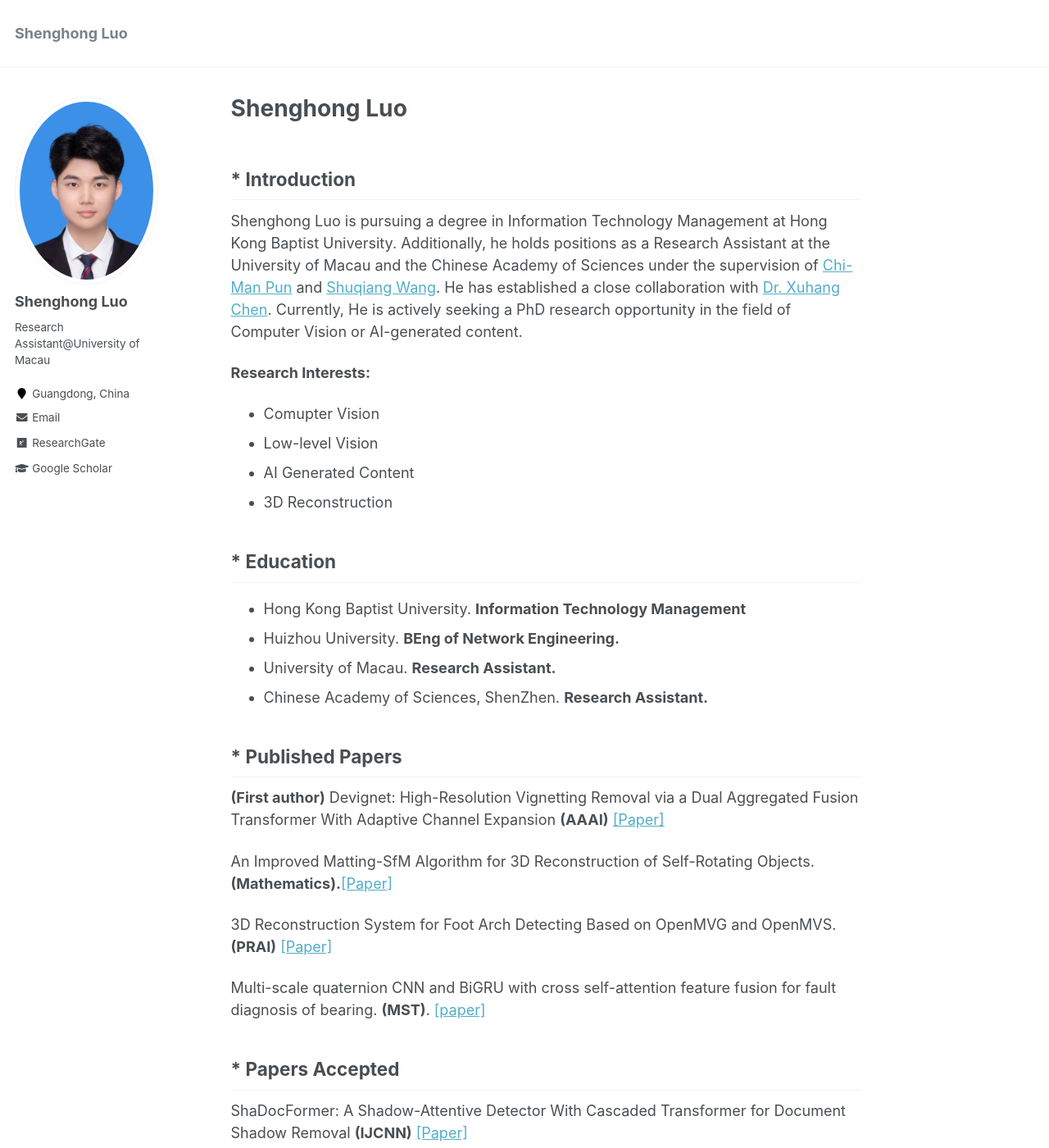
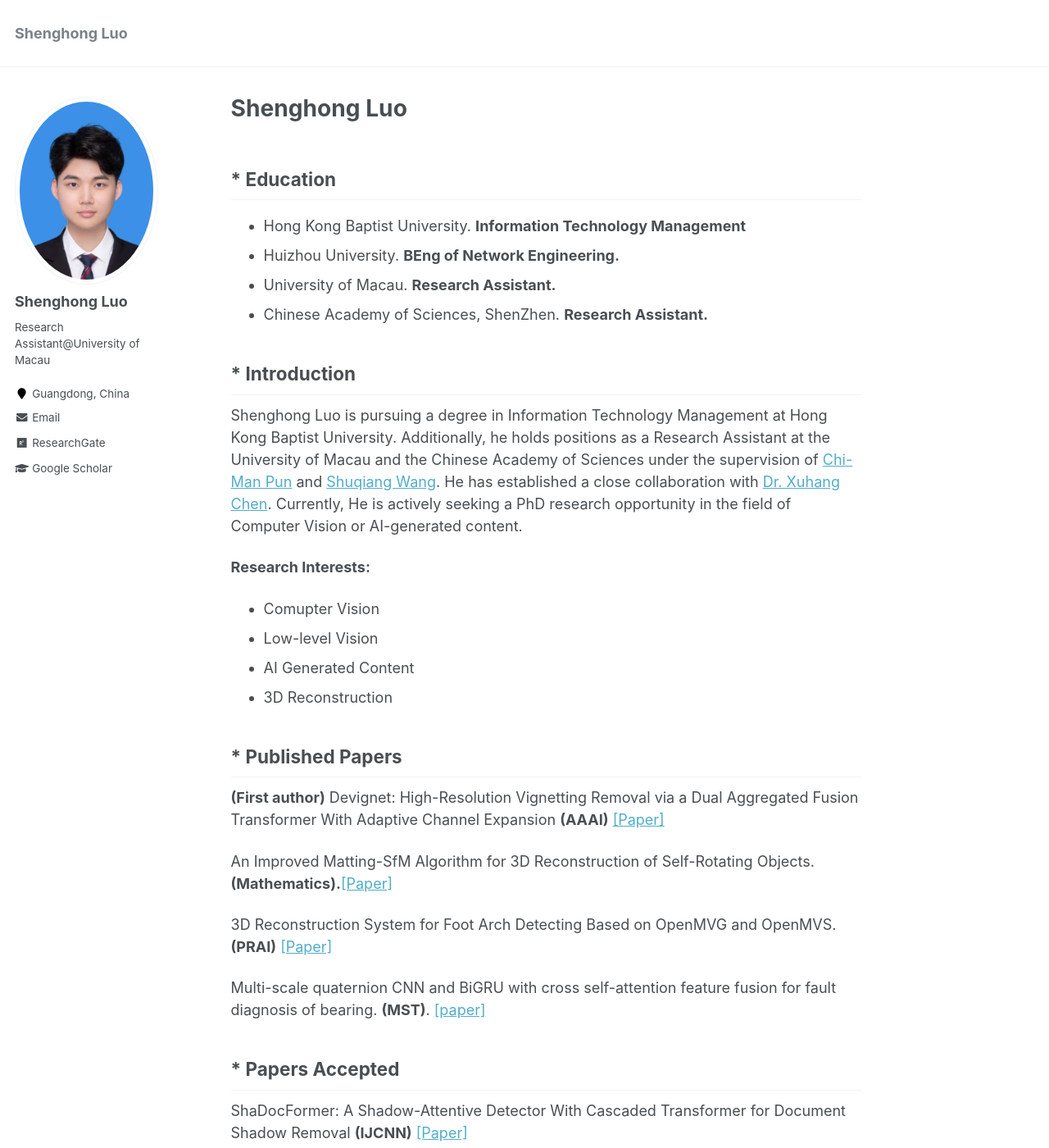
Before and after one commit to Shenghong-Luo/Shenghong-Luo.github.io, a Jekyll site: the page built from _pages/about.md, in a window 1280 px wide and 1400 px high. Shown: the whole window at 82% size. Built offline with Jekyll 4.4.1, drawn with Linux system fonts in a browser that asks for light colours; part of the change alters nothing that is shown.

```diff
--- a/_pages/about.md
+++ b/_pages/about.md
@@ -7,6 +7,14 @@ redirect_from:
   - /about/
   - /about.html
 ---
+
+## * Education
+* Hong Kong Baptist University. **Information Technology Management**
+* Huizhou University. **BEng of Network Engineering.**
+* University of Macau. **Research Assistant.**
+* Chinese Academy of Sciences, ShenZhen. **Research Assistant.**
+
+
 ## * Introduction
 Shenghong Luo is pursuing a degree in Information Technology Management at Hong Kong Baptist University. Additionally, he holds positions as a Research Assistant at the University of Macau and the Chinese Academy of Sciences under the supervision of <a href="https://www.cis.um.edu.mo/~cmpun/">Chi-Man Pun</a> and <a href="https://people.ucas.edu.cn/~wangshuqiang?language=en">Shuqiang Wang</a>. He has established a close collaboration with <a href="https://cxh.netlify.app/">Dr. Xuhang Chen</a>. Currently, He is actively seeking a PhD research opportunity in the field of Computer Vision or AI-generated content.
 
@@ -15,15 +23,6 @@ Shenghong Luo is pursuing a degree in Information Technology Management at Hong
 * Low-level Vision
 * AI Generated Content
 * 3D Reconstruction
-
-
-## * Education
-* Hong Kong Baptist University. **Information Technology Management**
-* Huizhou University. **BEng of Network Engineering.**
-* University of Macau. **Research Assistant.**
-* Chinese Academy of Sciences, ShenZhen. **Research Assistant.**
-
-
 
 
 
```
